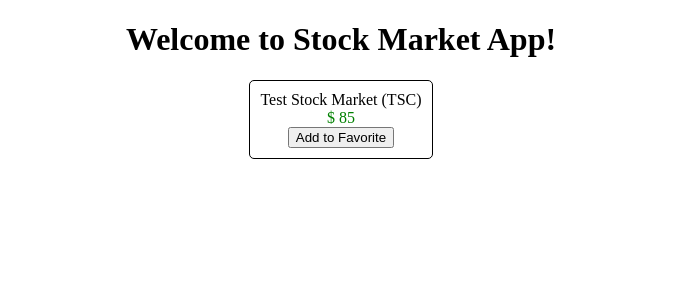
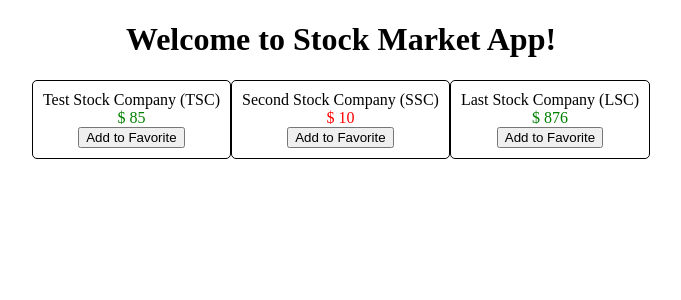
Before and after one commit to JIA-WE-LIAN/StockMarket, an Angular app: page / in a window 1280 px wide. Shown: the top 300 px of the page, without its empty margins (299-980 px from the left). Built offline with nearby package versions, Linux system fonts and the light colour scheme.

Commit message:
'8_ngFor'

```diff
--- a/src/app/stock/stock-item/stock-item.component.html
+++ b/src/app/stock/stock-item/stock-item.component.html
@@ -1,9 +1,9 @@
-<div class="stock-container">
+<div class="stock-container" *ngFor="let stock of stocks; index as i">
   <div class="name">{{stock.name + ' (' + stock.code + ')'}}</div>
   <div class="price"
       [class]="stock.isPositiveChange() ? 'positive':'negative'">
       $ {{stock.price}}
   </div>
-  <button (click)="toggleFavorite()"
-          *ngIf="!stock.favorite">Add to Favorite</button>
+  <button (click)="toggleFavorite($event, i)"
+          [disabled]="stock.favorite">Add to Favorite</button>
 </div>
--- a/src/app/stock/stock-item/stock-item.component.ts
+++ b/src/app/stock/stock-item/stock-item.component.ts
@@ -8,23 +8,21 @@
 })
 export class StockItemComponent implements OnInit {
 
-  public stock: Stock;
+  public stocks: Stock[];
   public stockStyles: any;
 
   constructor() { }
 
   ngOnInit(): void {
-    this.stock = new Stock('Test Stock Market', 'TSC', 85, 80);
-    const diff = (this.stock.price / this.stock.previousPrice) - 1;
-    const largeChange = Math.abs(diff) > 0.01;
-    this.stockStyles = {
-      color: this.stock.isPositiveChange() ? 'green' : 'red',
-      'font-size': largeChange ? '1.2em' : '0.8em'
-    };
+    this.stocks = [
+      new Stock('Test Stock Company', 'TSC', 85, 80),
+      new Stock('Second Stock Company', 'SSC', 10, 20),
+      new Stock('Last Stock Company', 'LSC', 876, 765)
+    ];
   }
 
-  toggleFavorite() {
+  toggleFavorite(event, index) {
     console.log('toggle Event');
-    this.stock.favorite = !this.stock.favorite;
+    this.stocks[index].favorite = !this.stocks[index].favorite;
   }
 }
```
